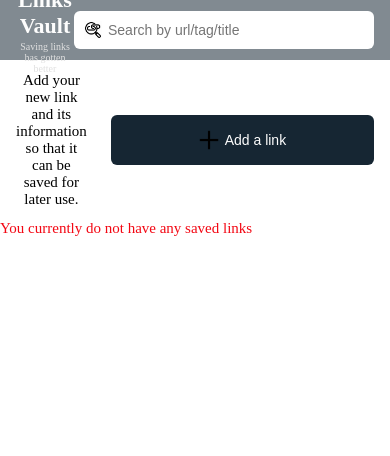
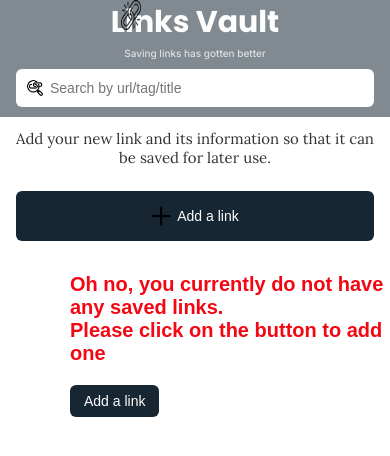
Before and after one commit to Karabo-Merinah/links-vault, a React (Vite) app: page / in a window 390 px wide. Shown: the top 456 px of the page. Built offline with nearby package versions, Linux system fonts and the light colour scheme.

Commit message:
Fixing empty state

```diff
--- a/index.html
+++ b/index.html
@@ -4,6 +4,9 @@
     <meta charset="UTF-8" />
     <link rel="icon" type="image/svg+xml" href="/favicon.svg" />
     <meta name="viewport" content="width=device-width, initial-scale=1.0" />
+      <link rel="preconnect" href="https://fonts.googleapis.com" />
+    <link rel="preconnect" href="https://fonts.gstatic.com" crossorigin />
+    <link href="https://fonts.googleapis.com/css2?family=Inter:wght@400;500;600&family=Poppins:wght@600;700&family=Lora:wght@400;500&display=swap" rel="stylesheet" />
     <title>links-vault</title>
   </head>
   <body>
--- a/src/App.css
+++ b/src/App.css
@@ -1,5 +1,5 @@
 #scrollable{
-  padding-top:60px;
+  padding-top:0px;
 }
 #app-container{
    position:relative;
--- a/src/App.tsx
+++ b/src/App.tsx
@@ -38,7 +38,7 @@ const  AddLinkInfo = (title: string, url: string, description: string, tag?: str
   setList(updatedList)
   localStorage.setItem("list", JSON.stringify(updatedList))
   setShowAddForm(false)
-  showNotification("Link added!")
+  window.alert("Link added!")
 }
 const SearchLinkInfo=()=>{
   if(searchWord.length === 0){
@@ -61,7 +61,7 @@ const UpdateLinkInfo = (id: string, title: string, url: string, description: str
         title: title,
         url: url,
         description: description,
-        tag: tag,
+        tag: tag
       }
       return updatedLink
     } else {
@@ -73,9 +73,11 @@ const UpdateLinkInfo = (id: string, title: string, url: string, description: str
   localStorage.setItem("list", JSON.stringify(updatedList))
   setShowAddForm(false)
   setEdittingInputs(null)
-  showNotification("Link updated!")
+  window.alert("Link updated!")
 }
 const DeleteLinkInfo = (id: string) => {
+  if(!window.confirm("Are you sure you want to delete this?")){
+  }
   const updatedList = list.filter((link) => link.id !== id)
   setList(updatedList)
   localStorage.setItem("list", JSON.stringify(updatedList))
@@ -84,7 +86,6 @@ const DeleteLinkInfo = (id: string) => {
    const StartEdit = (link: UserInputs) => {
   setEdittingInputs(link)
   setShowAddForm(true)
-
 }
 useEffect(() => {
   if (Notification.permission === "default") {
@@ -125,11 +126,9 @@ if (showAddForm) {
     <>
     <div id="app-container">
       <div id="scrollable">
-
           <Navbar searchWord={searchWord} onSearchChange={setSearchWord}/>
            <AddLink onAddClick={()=> setShowAddForm(true)}/>
-          <ReadList list={searchList} onDelete={DeleteLinkInfo} onEdit={StartEdit} searchWord={searchWord}/>
-
+          <ReadList list={searchList} onDelete={DeleteLinkInfo} onEdit={StartEdit} searchWord={searchWord} onAddClick={()=> setShowAddForm(true)}/>
       </div>
     </div>
     {overlayContent}
--- a/src/components/CardDisplay/CardDisplay.tsx
+++ b/src/components/CardDisplay/CardDisplay.tsx
@@ -18,7 +18,7 @@ export const CardDisplay:React.FC<CardDisplayProps> = ({link,onDelete,onEdit}) =
       <a href={link.url} target="_blank" className='url'>{link.url}</a>
       </td>
         <td className='tag'>{link.tag}</td>
-        <td>
+        <td className='actions'>
           <div className='buttons-styling'>
           <Texts variant={'span'}>
           <Button text="Update" variant="filled" className="update-button" onClick={() => onEdit(link)} />
--- a/src/components/Navbar/Navbar.tsx
+++ b/src/components/Navbar/Navbar.tsx
@@ -1,5 +1,5 @@
 
-
+import link from '@/assets/pictures/link.png'
 import { ContentContainer } from '@/components/Texts/ContentContainer'
 
 import {Texts} from '@/components/Texts/Texts'
@@ -15,6 +15,7 @@ export const Navbar:React.FC<NavbarProps> = ({searchWord,onSearchChange}) => {
     <ContentContainer className='navbar-cont'>
         <nav className='nav'>
           <div className='logo-slogan'>
+            <img src={link} className='logo-img'></img>
          <Texts variant={'h1'} className='logo'>Links Vault</Texts>
          <Texts variant={'h3'} className='slogan'>Saving links has gotten better </Texts>
          </div>
--- a/src/components/ReadList/ReadList.tsx
+++ b/src/components/ReadList/ReadList.tsx
@@ -2,21 +2,30 @@ import React from 'react'
 import  {type UserInputs} from '@/App'
 import {Texts} from '@/components/Texts/Texts'
 import { CardDisplay } from '@/components/CardDisplay/CardDisplay'
+import {Button} from '@/components/Button/Button'
 type List={
     list:UserInputs[],
     onDelete:(id:string)=>void,
     onEdit:(link:UserInputs)=>void
-    searchWord:string
+    searchWord:string,
+    onAddClick:()=> void
 }
 
 
-export const ReadList:React.FC<List> = ({list,onDelete,onEdit,searchWord}) => {
+export const ReadList:React.FC<List> = ({list,onDelete,onEdit,searchWord,onAddClick}) => {
 
     if(list.length === 0){
     if(searchWord.trim().length > 0){
         return <Texts variant={'h3'} className='no-links'>No links match "{searchWord}"</Texts>
       } else {
-        return <Texts variant={'h3'} className='no-links'>You currently do not have any saved links</Texts>
+        return(
+        <div className='empty-list'>
+        <Texts variant={'h3'} className='no-links'>Oh no, you currently do not have any saved links.
+          <Texts variant={'h3'}className='no-links'>Please click on the button to add one</Texts>
+        <Button variant={"filled"} text="Add a link"  onClick={onAddClick} className='add-empty'></Button>
+        </Texts>
+        </div>
+        )
       }
     }
   return(
@@ -32,15 +41,11 @@ export const ReadList:React.FC<List> = ({list,onDelete,onEdit,searchWord}) => {
     <th>Actions</th>
     </tr>
     </thead>
-
     <tbody>
    {
        list.map(product=>{
             return <CardDisplay key={product.id} link={product}  onDelete={onDelete} onEdit={onEdit}></CardDisplay>
-
         })
-
-
    }
    </tbody>
     </table>
--- a/src/index.css
+++ b/src/index.css
@@ -7,8 +7,6 @@
 html, body {
   overscroll-behavior: none;
 }
-
-
 /* Navbar styling */
 .nav{
   display:flex;
@@ -18,19 +16,26 @@ html, body {
   height:60px;
 }
 .logo{
- font-size:22px;
- font-weight: bold;
+ font-family: "Poppins", "Segoe UI", Arial, sans-serif;
+ font-size:30px;
+ font-weight: 700;
  color:#FDFDFD;
-
 }
 .navbar-cont{
   background-color:#818A91;
-  position:fixed;
+  position:sticky;
   top:0;
   left:0;
   width:100%;
 }
-
+.logo-img{
+  height:30px;
+  width:30px;
+  position:absolute;
+  padding-left:10px;
+  padding-top:0px;
+  padding-bottom:0px;
+}
 /* Add link section styling*/
 .add-link-button{
 display:flex;
@@ -42,8 +47,10 @@ border-radius:6px;
 padding:8px 14px;
 height:50px;
 background-color: #162633;
-
-
+}
+.add-link-button:hover{
+  cursor:pointer;
+  background-color: #333;
 }
 .add-section{
   display:flex;
@@ -54,8 +61,9 @@ background-color: #162633;
   width:100%;
 }
 .add-link-text{
-font-size:15px;
-max-width: 400px;
+font-family: "Lora", Georgia, serif;
+font-size:27px;
+color: #333;
 flex:1;
 }
 
@@ -102,7 +110,7 @@ flex:1;
   width:20px;
   height:20px;
 }
-/* */
+/*Overlay-box */
 
 .overlay-box {
   position: relative;
@@ -164,7 +172,6 @@ flex:1;
   padding: 6px;
   font-weight: bold;
   color:#FDFDFD;
-
 }
 .inputs-styling{
   border-radius: 6px;
@@ -189,10 +196,13 @@ flex:1;
   margin-top: 4px;
 }
 .no-links{
-  color:rgb(243, 7, 19);
-  font-size:15px;
+  color:rgba(243, 7, 19);
+  font-size:20px;
+  gap:20px;
+  padding-bottom: 20px;
+  font-family: Arial, Helvetica, sans-serif;
+  font-weight: bold;
 }
-
 .url{
   text-decoration: none;
   color:red;
@@ -221,10 +231,18 @@ flex:1;
     text-align: center;
     padding:14px 16px;
      border-right: 1px solid #2a3d4d;
+    font-family:'Trebuchet MS', 'Lucida Sans Unicode', 'Lucida Grande', 'Lucida Sans', Arial, sans-serif
   }
   .title{
   border-right: 1px solid #e0e0e0;
   padding:14px 16px;
+  border-left:1px solid #e0e0e0 ;
+}
+.url{
+  border-right: 1px solid #e0e0e0;
+}
+.actions{
+  border-right: 1px solid #e0e0e0;
 }
 .tag{
   border-right: 1px solid #e0e0e0;
@@ -242,11 +260,19 @@ flex:1;
   margin-right: 10px;
   width: 100px;
 }
+.update-button:hover{
+  background-color: #333;
+  color:blue;
+}
+.delete-button:hover{
+   background-color: #333;
+  color:blue;
+}
 .slogan{
+  font-family: "Inter", "Segoe UI", Arial, sans-serif;
   font-size: 10px;
-  font-weight: normal;
+  font-weight: 500;
   color: #e0e0e0;
-
 }
 .logo-slogan{
   display:flex;
@@ -255,9 +281,9 @@ flex:1;
 }
 .card {
   border-bottom: 1px solid #e0e0e0;
+  border-top: 1px solid #e0e0e0;
 }
 .btn-outlined{
-
   border: 1px solid rgb(243, 7, 19);
   color: rgb(243, 7, 19);
 }
@@ -268,20 +294,67 @@ flex:1;
   gap:20px;
   margin-left:20px;
 }
+.add-empty{
+  text-align: center;
+  justify-content: center;
+  display:flex;
+  flex-direction: column;
+  background-color: #162633;
+}
+.empty-list{
+  justify-content: center;
+  align-items: center;
+  padding-top:20px;
+  padding-left:70px;
+}
 .table{
   width:100%;
-    overflow-x: auto;
+    max-width:1100px;
+   margin:30px auto;
+}
+@media (max-width: 1200px) {
+  .search-input{
+    width: 220px;
+  }
+}
+@media (max-width: 1024px) {
+  .nav{
+    flex-wrap: wrap;
+    height: auto;
+    row-gap: 10px;
+  }
+  .add-section{
+    flex-wrap: wrap;
+  }
+}
+
+@media (max-width: 768px) {
+  .search-input{
+    width: 100%;
+  }
+  .search-wrapper{
+    width: 100%;
+  }
+  .add-link-text{
+    max-width: 100%;
+  }
+  .overlay-box{
+    width: 90%;
+    max-width: 400px;
+  }
 }
 @media (max-width: 480px) {
   .nav{
     padding: 10px 16px;
     justify-content: center;
     text-align: center;
+    padding-top:0px;
   }
   .add-section{
     padding: 12px 16px;
     text-align: center;
   }
+
   .add-link-button{
     width: 100%;
     justify-content: center;
@@ -291,13 +364,29 @@ flex:1;
     margin-left: 0;
     gap: 10px;
   }
+  .add-link-text{
+    font-size:15px;
+  }
   .update-button, .delete-button{
     width: 90px;
+    font-size: 13px;
   }
   .overlay-box{
     padding: 24px 16px;
   }
+  .title-headings th{
+    font-size: 12px;
+    padding: 10px 8px;
+  }
+  .title, .tag{
+    font-size: 13px;
+    padding: 10px 8px;
+  }
+  .url{
+    font-size: 13px;
+  }
 }
+
 @media (max-width: 320px) {
   .logo{
     font-size: 18px;
@@ -308,4 +397,22 @@ flex:1;
   .search-input{
     font-size: 13px;
   }
+  .add-link-text{
+    font-size: 10px;
+  }
+  .title-headings th{
+    font-size: 11px;
+    padding: 8px 6px;
+  }
+  .title, .tag{
+    font-size: 12px;
+    padding: 8px 6px;
+  }
+  .url{
+    font-size: 12px;
+  }
+  .update-button, .delete-button{
+    width: 80px;
+    font-size: 12px;
+  }
 }
```
Also changed, not shown: src/components/Notification/Notification.tsx (added, +17 -0 lines), src/assets/pictures/link.png (added).
